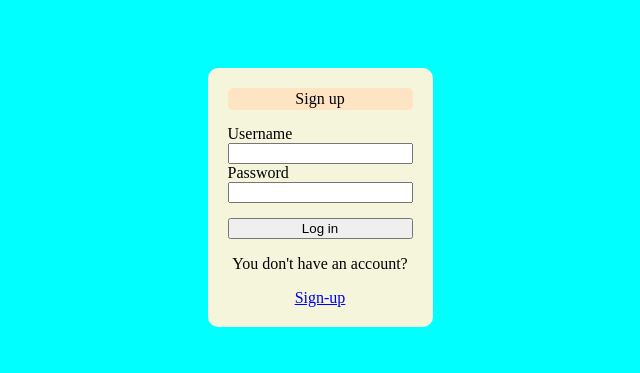
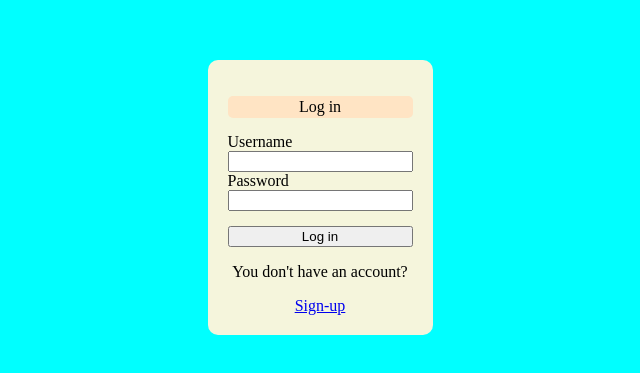
Before and after one commit to mkozul10/chat-app-with-users, a website: page public/log-in.html in a window 1280 px wide. Shown: the part 203-576 px from the top of the page, without its empty margins (320-960 px from the left). Drawn offline with Linux system fonts and the light colour scheme.

Commit message:
small changes

```diff
--- a/public/log-in.html
+++ b/public/log-in.html
@@ -17,7 +17,8 @@
 <body>
     <!--Log in-->
     <div id="log-in-container">
-        <header id="log-in-header">Sign up</header>
+        <p style=" text-align: center; color:red; margin-top: 0px;" id="error-para"></p>
+        <header id="log-in-header">Log in</header>
         <form>
             <div id="form-control">
                 <label for="username">Username</label>
```
